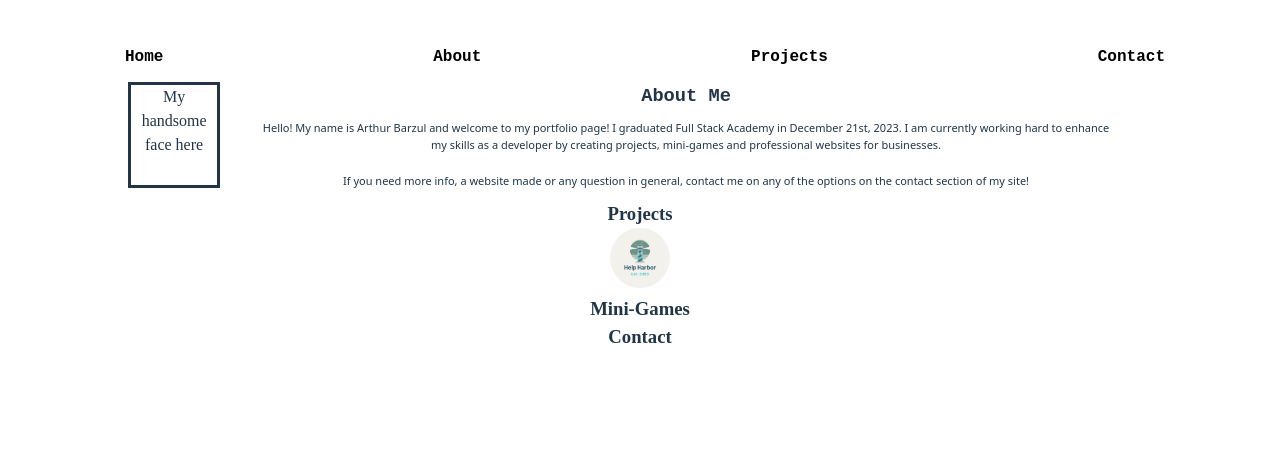
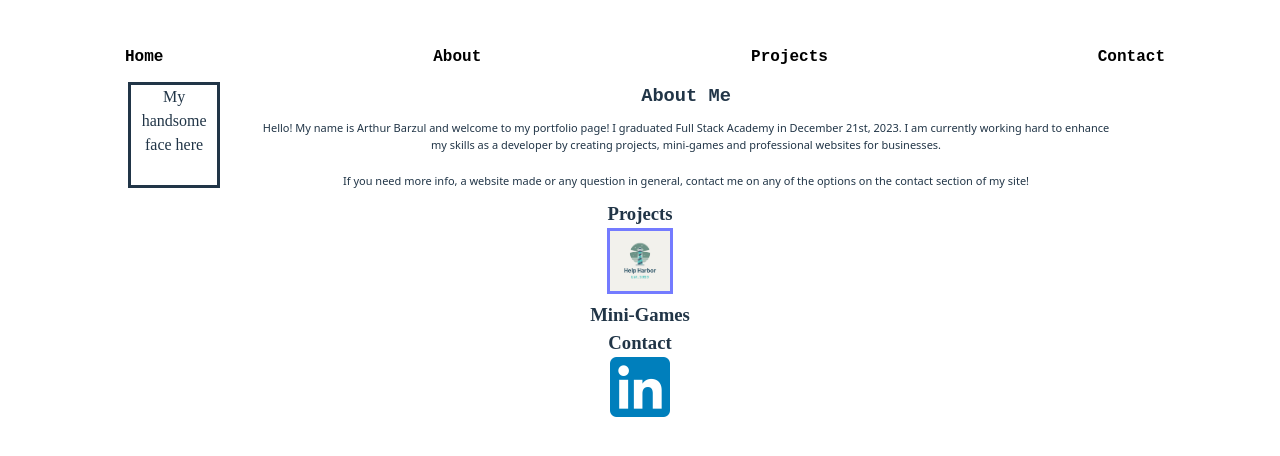
Before and after one commit to Art-Luzrab/PortfolioSite, a React (Vite) app: page / in a window 1280 px wide. In both pictures the pointer is over the picture 640 px from the left and 257 px from the top of the page. Shown: the top 456 px of the page. Built offline with nearby package versions, Linux system fonts and the light colour scheme.

Commit message:
added linkedin img and link, also border hover to logos

```diff
--- a/src/App.css
+++ b/src/App.css
@@ -52,7 +52,7 @@ body {
 }
 
 .hhl:hover {
-  border-radius: 5rem;
+  border: solid;
 }
 /* project section ------------------------------------------------------------------------------------------------ */
 
@@ -61,5 +61,13 @@ body {
 /* minigames section ----------------------------------------------------------------------------------------------------- */
 
 /* contact section ---------------------------------------------------------------------------------------------------------------- */
+.LI {
+  width: 60px;
+  height: 60px;
+}
 
+.LI:hover {
+  border: solid;
+  border-radius: 10px;
+}
 /* contact section ---------------------------------------------------------------------------------------------------------------- */
--- a/src/App.jsx
+++ b/src/App.jsx
@@ -1,5 +1,6 @@
 import "./App.css";
 import helpHarbor from "../images/helpHarbor.png";
+import linkedInLogo from "../images/linkedInLogo.png";
 
 function App() {
   return (
@@ -56,6 +57,9 @@ function App() {
           {/* contact ------------------------------------------------------------------------------------- */}
           <div class="contactSection">
             <h3>Contact</h3>
+            <a href="https://linkedin.com/in/arthurbarzul">
+              <img class="LI" src={linkedInLogo} alt="LinkedIn Logo" />
+            </a>
           </div>
 
           {/* contact ------------------------------------------------------------------------------------- */}
```
Also changed, not shown: images/linkedInLogo.png (added).
